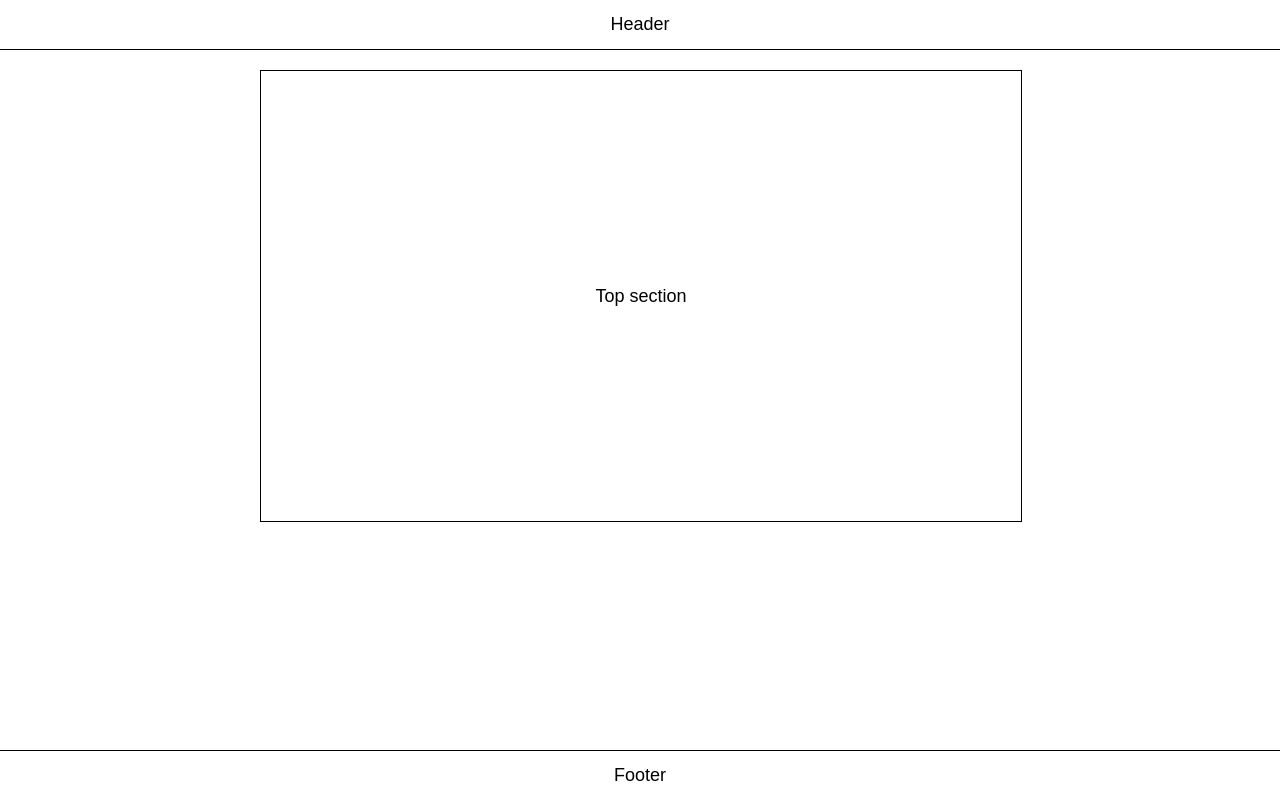
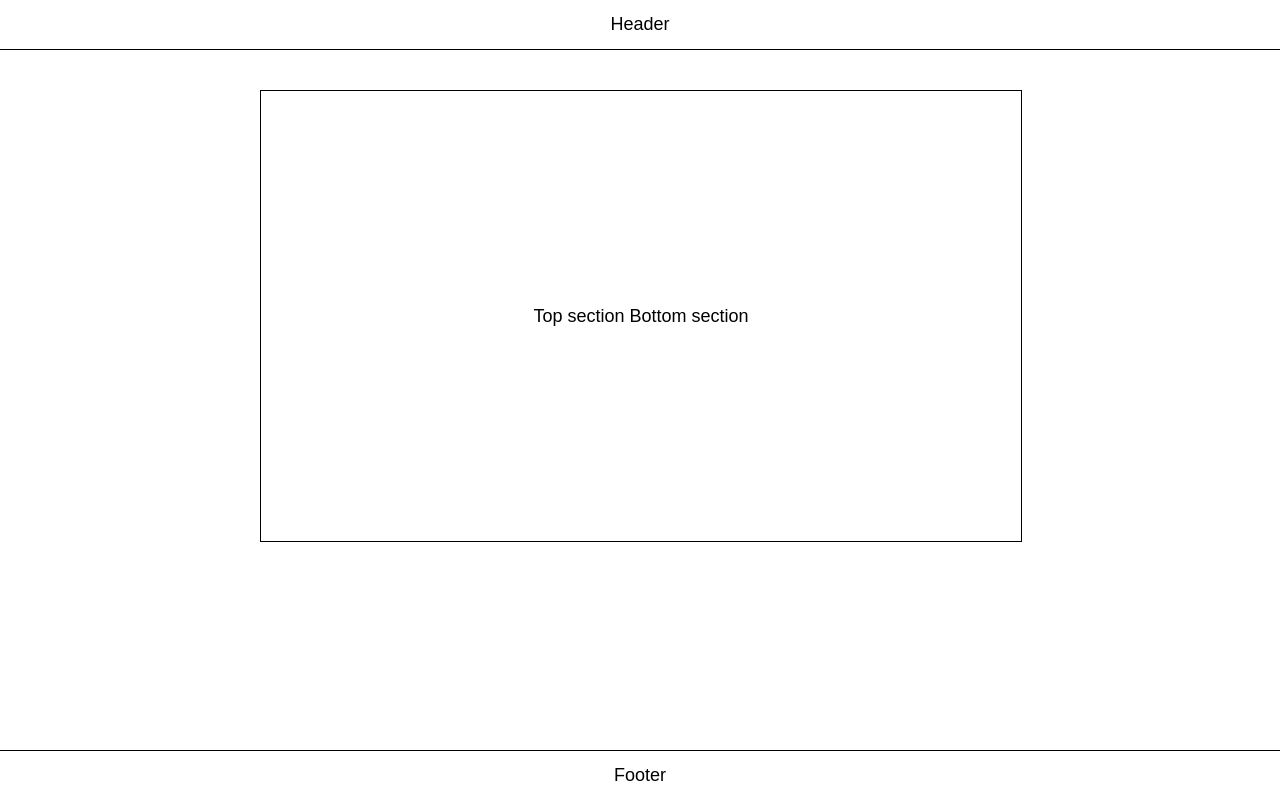
Before and after one commit to ooloo-io/github-flow-szsalim, a website: page src/index.html in a window 1280 px wide. Drawn offline with nearby package versions, Linux system fonts and the light colour scheme.

Commit message:
Bottom section (#5)
* add header

* Updating the bottom section

```diff
--- a/src/index.html
+++ b/src/index.html
@@ -19,6 +19,7 @@
   <main class="content">
     <section class="section">
       Top section
+      Bottom section
     </section>
   </main>
   <footer class="footer">
--- a/src/styles.css
+++ b/src/styles.css
@@ -30,6 +30,7 @@ body {
 .section {
   height: 450px;
   width: 100%;
+  margin-top: 20px;
   display: flex;
   justify-content: center;
   align-items: center;
```
